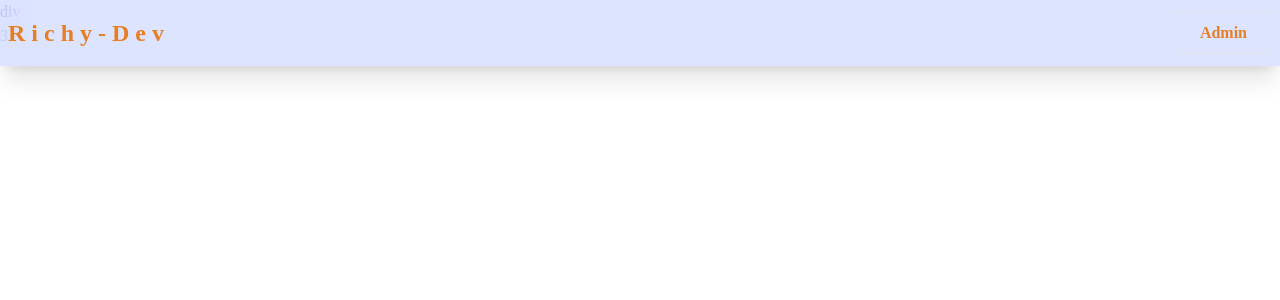
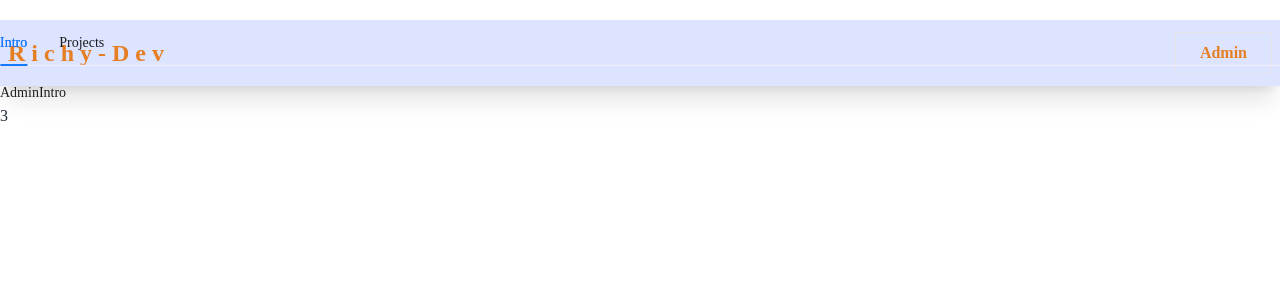
Before and after one commit to Richmond-Andoh/DevFolio, a React (Vite) app in the folder client/: page /admin in a window 1280 px wide. Shown: the top 300 px of the page. Built offline with nearby package versions, Linux system fonts and the light colour scheme; no server answers; a web font is replaced by a local one.

Commit message:
Admin tab for intro and about

```diff
--- a/client/src/sections/Admin/Admin.jsx
+++ b/client/src/sections/Admin/Admin.jsx
@@ -1,11 +1,25 @@
 import Header from "../../components/header/Header";
+import AdminIntro from "./AdminIntro";
+import AdminAbout from "./AdminAbout";
+import { Tabs } from "antd";
+const TabPane = Tabs.TabPane;
+
 const Admin = () => {
   return (
     <div>
       <Header />
-      div
+      <div className="mt-5">
+        <Tabs>
+          <TabPane tab="Intro" key="1">
+            <AdminIntro />
+          </TabPane>
+          <TabPane tab="Projects" key="2">
+            <AdminAbout />
+          </TabPane>
+        </Tabs>
+      </div>
     </div>
-  )
-}
+  );
+};
 
 export default Admin;
```
